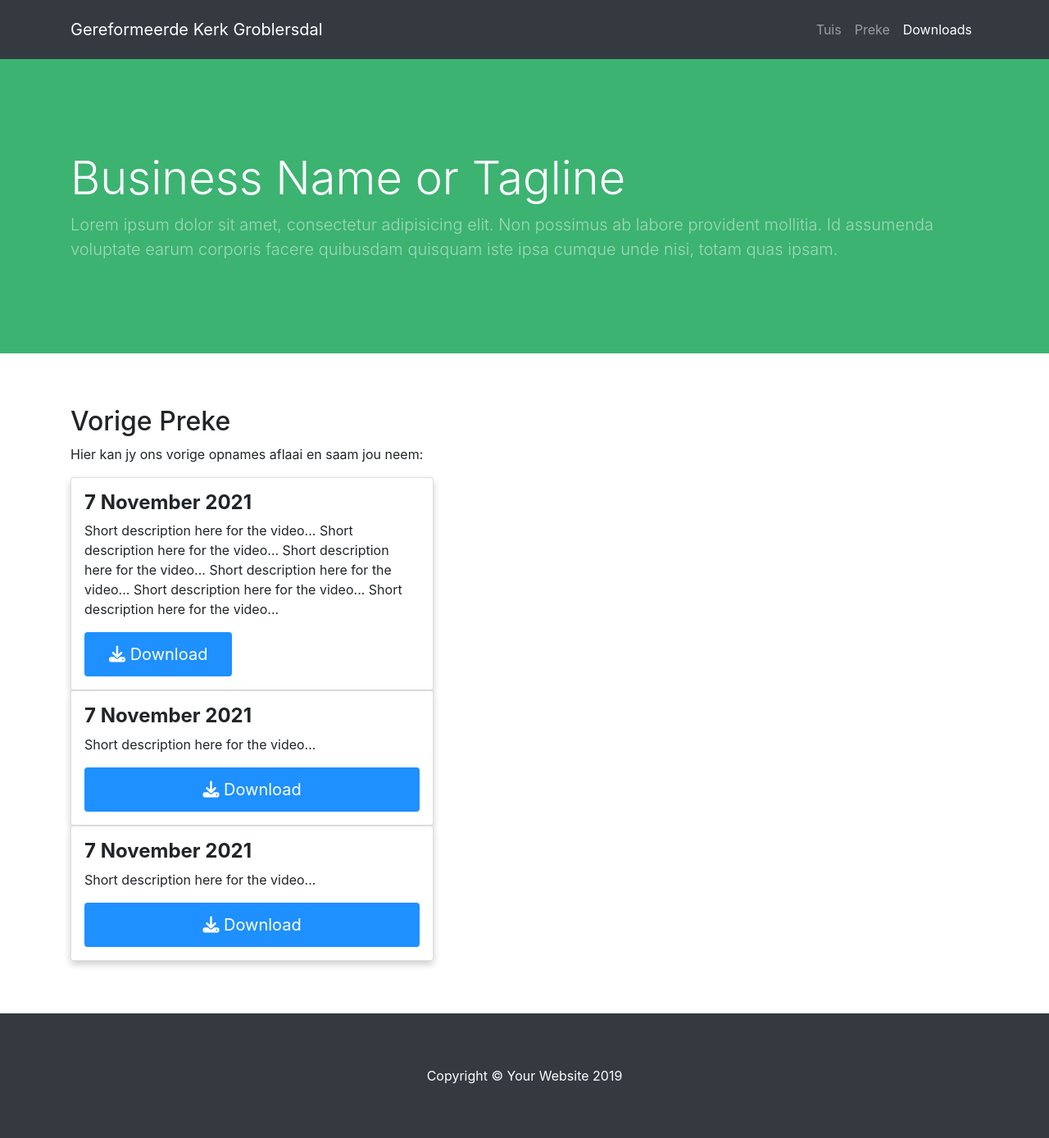
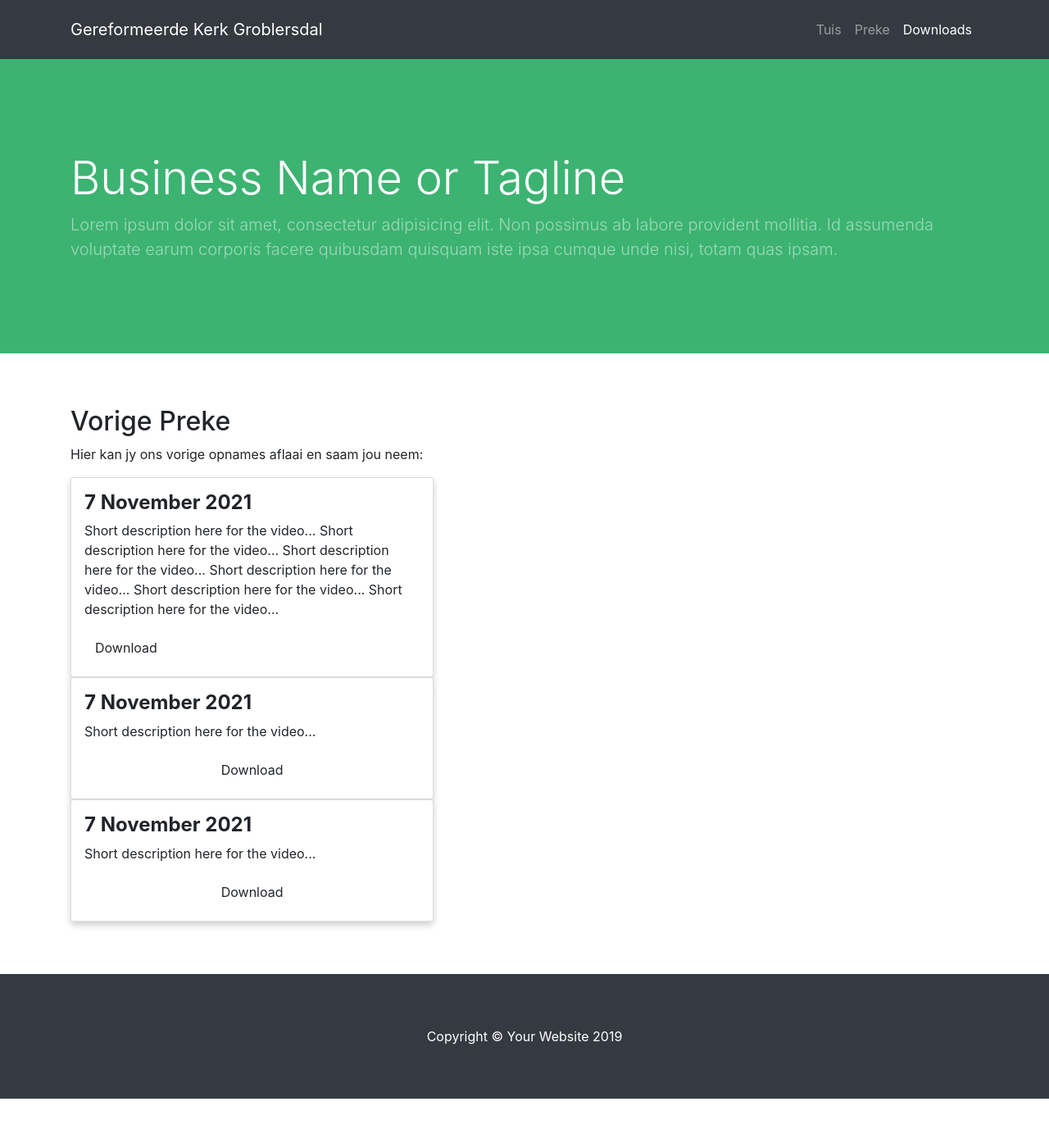
Before and after one commit to sharu725/business-frontpage, a Jekyll site: the page built from _pages/downloads.md, in a window 1280 px wide. Shown: the whole page at 82% size. Built offline with Jekyll 4.4.1, drawn with Linux system fonts in a browser that asks for light colours; nearby versions of some CDN libraries; library files that are not in the unit come from our copies; comment, search, counter and statistics services are not loaded; our own code applies the rules of GitHub Pages for plain Markdown files; after the commit the page ends 1340 px from its top, so only the background shows below that.

Commit message:
Update default.html

```diff
--- a/_layouts/default.html
+++ b/_layouts/default.html
@@ -31,20 +31,6 @@
   overflow: hidden; //these two lines are to hide my actual link text.
 }
 
-.btn {
-  background-color: DodgerBlue;
-  border: none;
-  color: white;
-  padding: 12px 30px;
-  cursor: pointer;
-  font-size: 20px;
-}
-
-/* Darker background on mouse-over */
-.btn:hover {
-  background-color: RoyalBlue;
-}
-
 </style>
 
 <body>
@@ -57,7 +43,6 @@
   {% include footer.html %}
 
   <!-- Bootstrap core JavaScript -->
-  <link rel="stylesheet" href="path/to/font-awesome/css/font-awesome.min.css">
   <script src="https://apis.google.com/js/platform.js"></script>
   <script src="jquery-3.5.1.min.js"></script>
   <script src="{{ site.baseurl }}/assets/vendor/jquery/jquery.min.js"></script>
```
